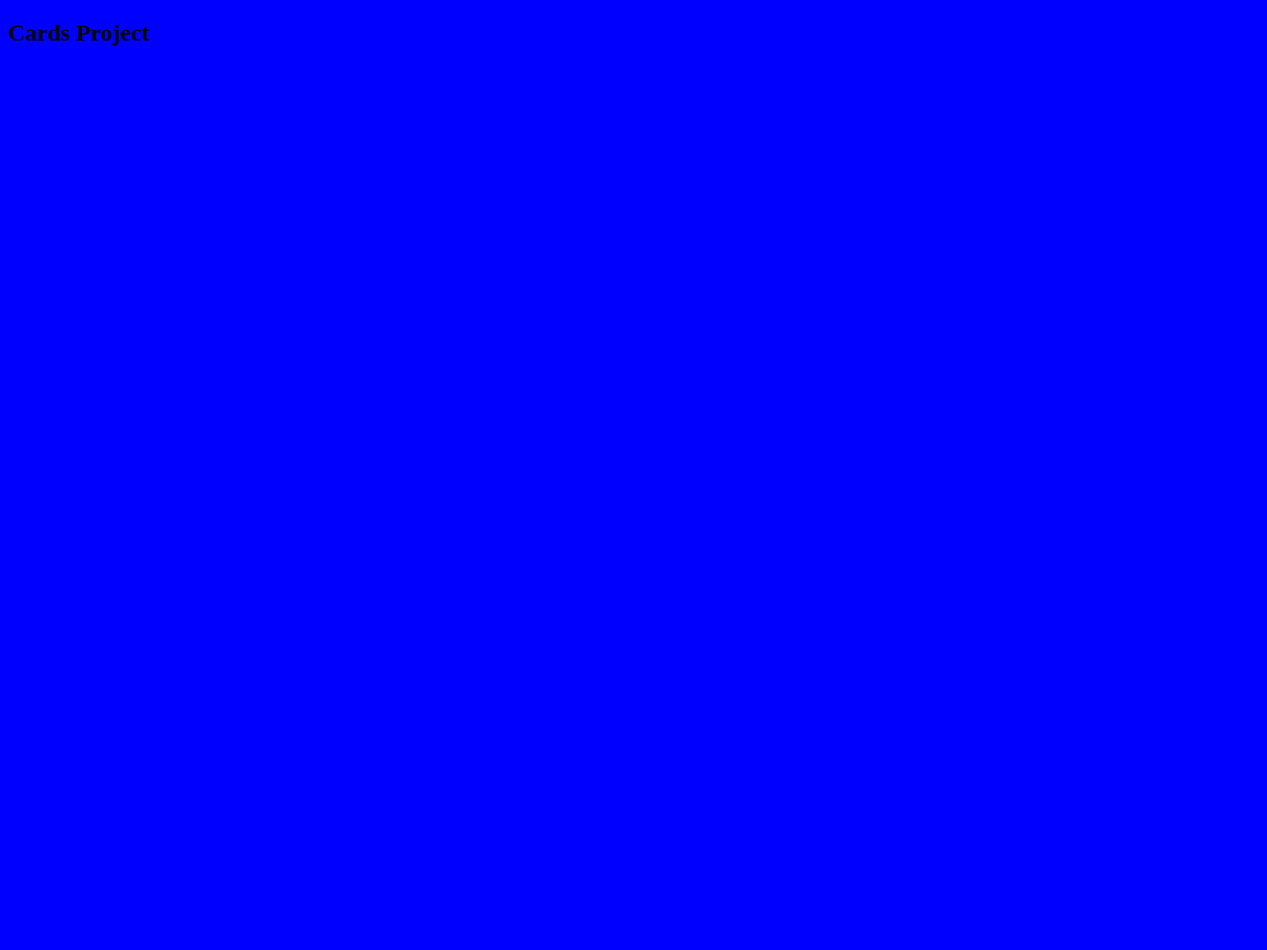
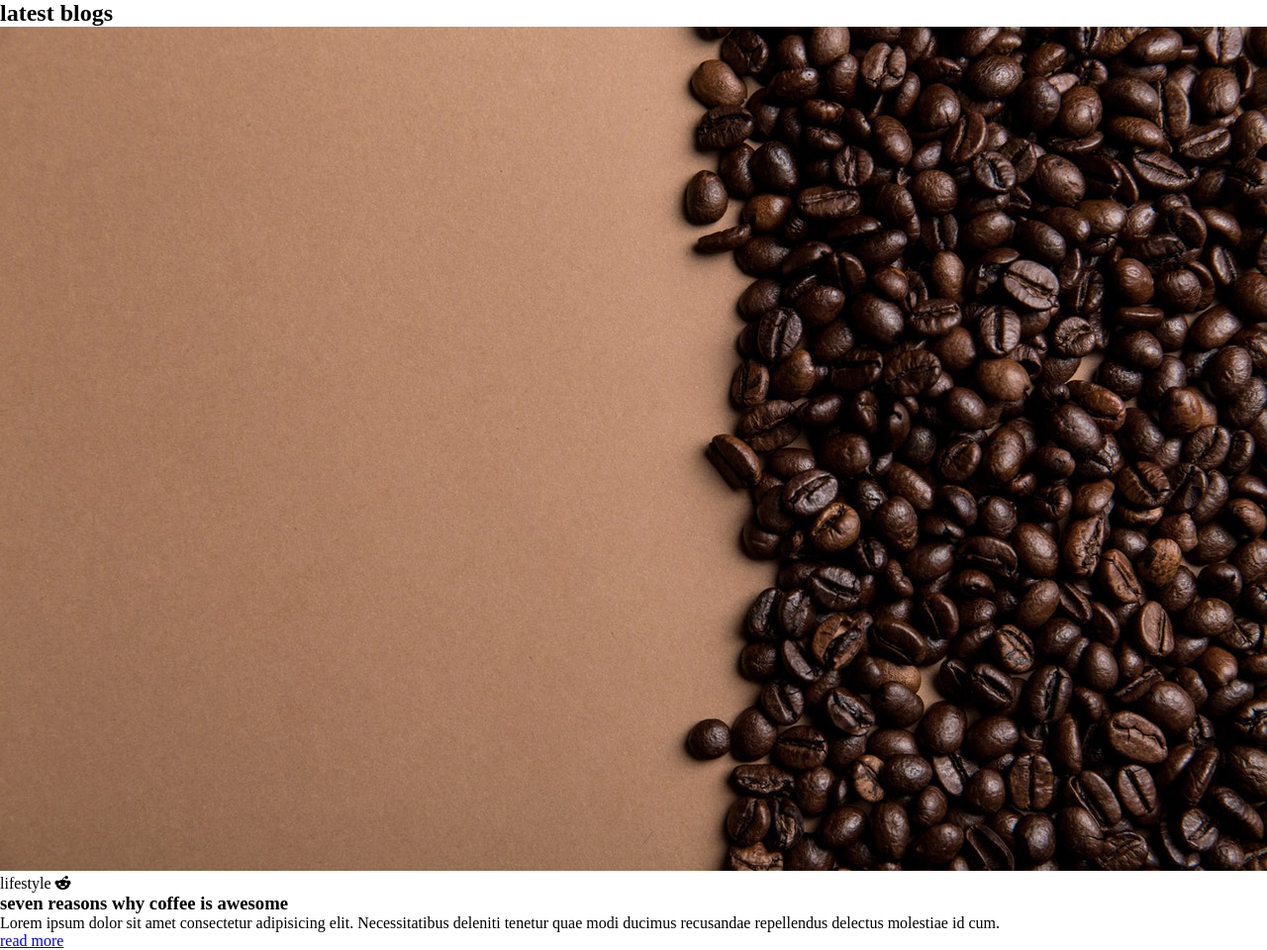
Before and after one commit to vladixcode/HTML-CSS-Cards-Project, a plain HTML site: page index.html in a window 1280 px wide. Shown: the whole page at 99% size. Before the commit the page ends 800 px from the top, so only its background shows below. Drawn offline with Linux system fonts and the light colour scheme.

Commit message:
HTML Structure; Add images; reset Browser default styles

```diff
--- a/index.html
+++ b/index.html
@@ -4,10 +4,44 @@
     <meta charset="UTF-8" />
     <meta name="viewport" content="width=device-width, initial-scale=1.0" />
     <title>HTML&CSS - Cards Project</title>
+    <!-- icons -->
+    <link
+      rel="stylesheet"
+      href="https://cdnjs.cloudflare.com/ajax/libs/font-awesome/6.5.2/css/all.min.css"
+      integrity="sha512-SnH5WK+bZxgPHs44uWIX+LLJAJ9/2PkPKZ5QiAj6Ta86w+fsb2TkcmfRyVX3pBnMFcV7oQPJkl9QevSCWr3W6A=="
+      crossorigin="anonymous"
+      referrerpolicy="no-referrer"
+    />
     <!-- css -->
     <link rel="stylesheet" href="main.css" />
   </head>
   <body>
-    <h2>Cards Project</h2>
+    <!-- blog section -->
+    <section class="blogs">
+      <!-- section title -->
+      <div class="section-title">
+        <h2>latest blogs</h2>
+      </div>
+      <!-- end section title-->
+      <!-- blogs center -->
+      <div class="blogs-center">
+        <!-- first blog post -->
+        <article class="blog">
+          <img src="./images/coffee.jpg" alt="coffee" class="blog-img" />
+          <!-- blog content -->
+          <div class="blog-content">
+            <span>lifestyle <i class="fa-brands fa-reddit-alien"></i></span>
+            <h3>seven reasons why coffee is awesome</h3>
+            <p>
+              Lorem ipsum dolor sit amet consectetur adipisicing elit. Necessitatibus deleniti
+              tenetur quae modi ducimus recusandae repellendus delectus molestiae id cum.
+            </p>
+            <a href="#">read more</a>
+          </div>
+        </article>
+        <!-- end first blog post -->
+      </div>
+      <!-- end blogs center -->
+    </section>
   </body>
 </html>
--- a/main.css
+++ b/main.css
@@ -1,3 +1,9 @@
-body {
-  background: blue;
+* {
+  margin: 0;
+  padding: 0;
+  box-sizing: border-box;
 }
+
+img {
+  width: 100%;
+}
```
Also changed, not shown: images/coffee.jpg (added), images/fashion.jpg (added), images/lifestyle.jpg (added).
